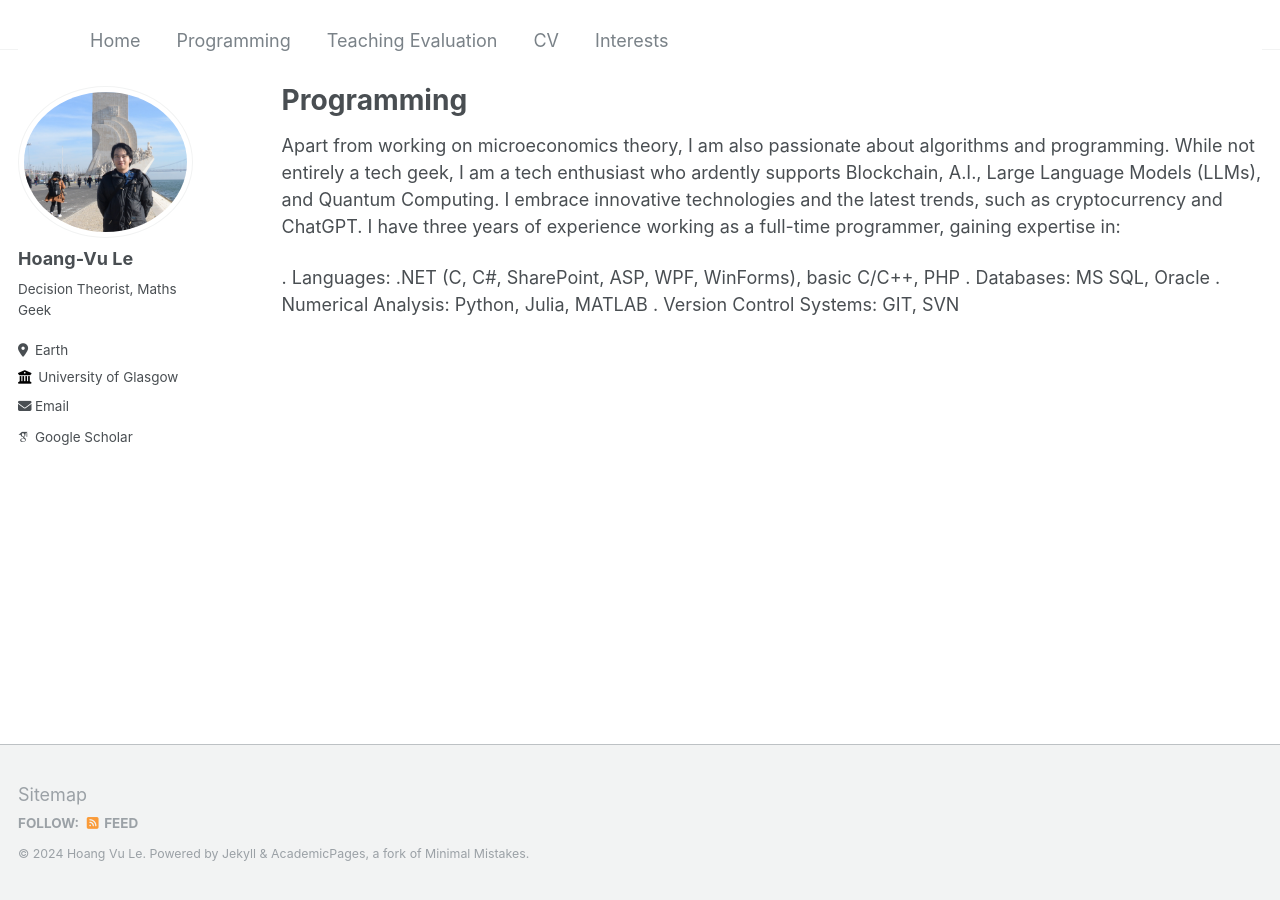
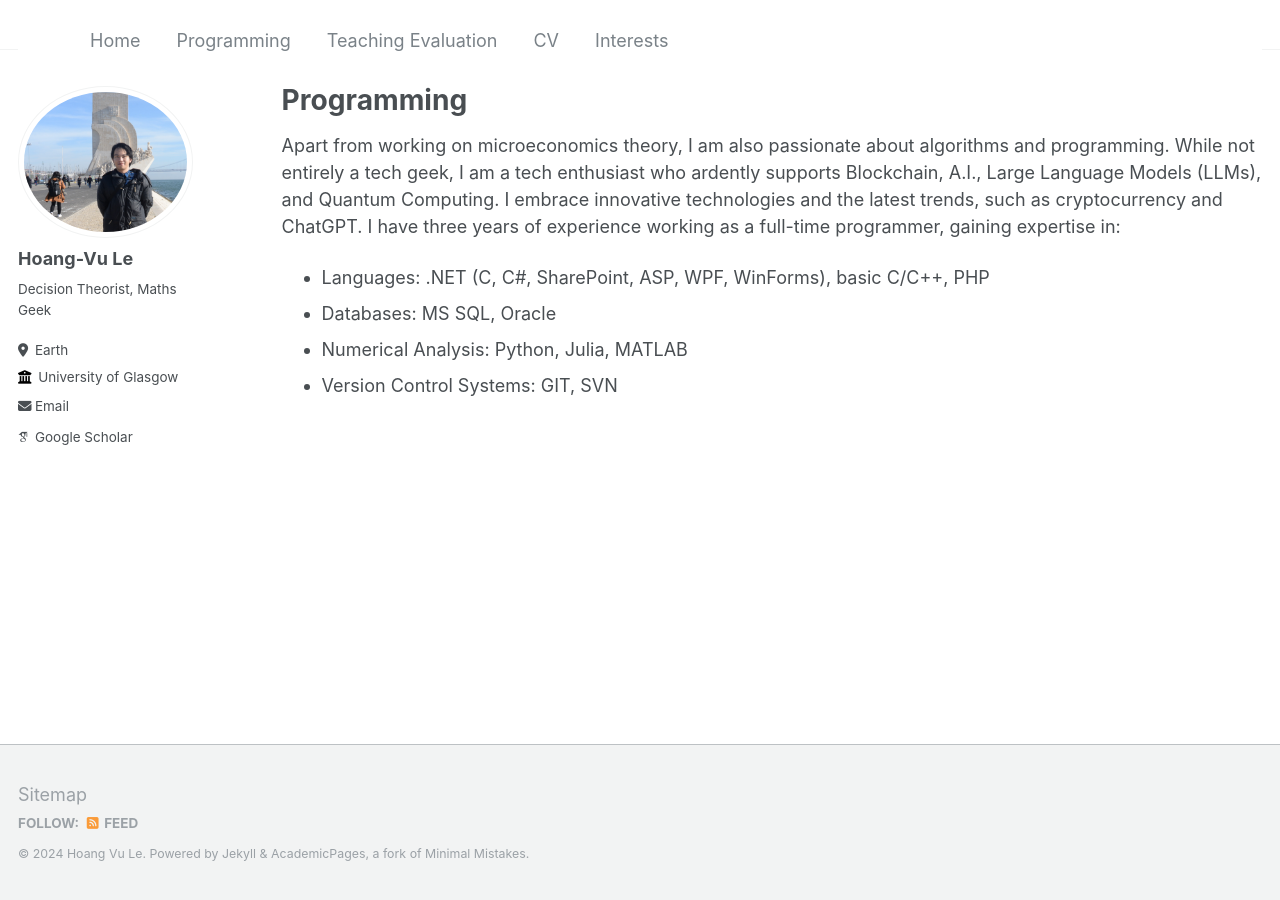
Before and after one commit to hvule/hvule.github.io, a Jekyll site: the page built from _pages/program.md, in a window 1280 px wide. Built offline with Jekyll 4.4.1, drawn with Linux system fonts in a browser that asks for light colours; some web fonts are replaced.

```diff
--- a/_pages/program.md
+++ b/_pages/program.md
@@ -7,7 +7,7 @@ author_profile: true
 Apart from working on microeconomics theory, I am also passionate about algorithms and programming.
 While not entirely a tech geek, I am a tech enthusiast who ardently supports Blockchain, A.I., Large Language Models (LLMs), and Quantum Computing. I embrace innovative technologies and the latest trends, such as cryptocurrency and ChatGPT. I have three years of experience working as a full-time programmer, gaining expertise in:
 
-. Languages: .NET (C, C#, SharePoint, ASP, WPF, WinForms), basic C/C++, PHP
-. Databases: MS SQL, Oracle
-. Numerical Analysis: Python, Julia, MATLAB
-. Version Control Systems: GIT, SVN
+* Languages: .NET (C, C#, SharePoint, ASP, WPF, WinForms), basic C/C++, PHP
+* Databases: MS SQL, Oracle
+* Numerical Analysis: Python, Julia, MATLAB
+* Version Control Systems: GIT, SVN
```
